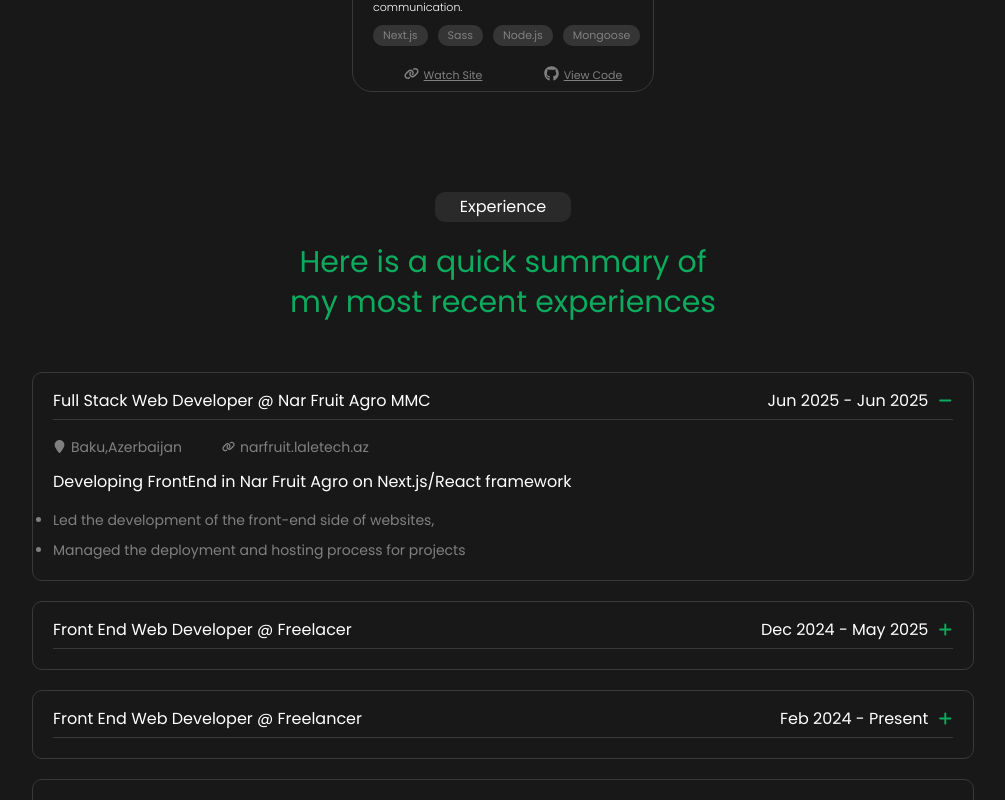
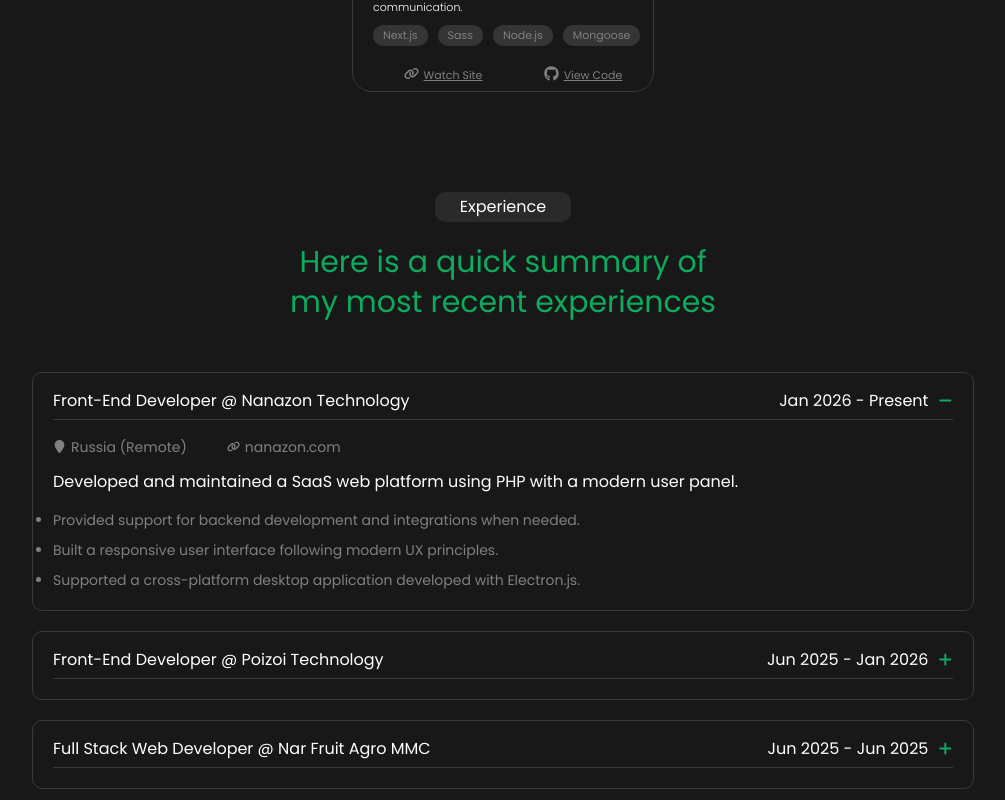
Before and after one commit to ElchinAbuzarli/TAI-IP-, a Next.js app: page / in a window 1280 px wide. Both pictures are taken after a click on the icon 1082 px from the left and 3201 px from the top of the page. Shown: the part 2801-3601 px from the top of the page, without its empty margins (137-1142 px from the left). Built offline with nearby package versions, Linux system fonts and the light colour scheme.

Commit message:
Refactor Experience component: updated project details for Nanazon and Poizoi, including new descriptions, links, and improved toggle functionality for experience cards.

```diff
--- a/components/experience/experience.jsx
+++ b/components/experience/experience.jsx
@@ -13,27 +13,15 @@
 import { useState } from "react";
 
 function Experience() {
-  const [showDetail1, setShowDetail1] = useState(false);
-  const [showDetail2, setShowDetail2] = useState(false);
-  const [showDetail3, setShowDetail3] = useState(false);
-  const [showDetail4, setShowDetail4] = useState(false);
+  const [showDetail1, setShowDetail1] = useState(false); // Nanazon
+  const [showDetail2, setShowDetail2] = useState(false); // Poizoi
+  const [showDetail3, setShowDetail3] = useState(false); // Nar Fruit
+  const [showDetail4, setShowDetail4] = useState(false); // LaleTech
 
-  // Toggle function for each card
-  const toggleDetail1 = () => {
-    setShowDetail1(!showDetail1);
-  };
-
-  const toggleDetail2 = () => {
-    setShowDetail2(!showDetail2);
-  };
-
-  const toggleDetail3 = () => {
-    setShowDetail3(!showDetail3);
-  };
-
-  const toggleDetail4 = () => {
-    setShowDetail4(!showDetail4);
-  };
+  const toggleDetail1 = () => setShowDetail1(!showDetail1);
+  const toggleDetail2 = () => setShowDetail2(!showDetail2);
+  const toggleDetail3 = () => setShowDetail3(!showDetail3);
+  const toggleDetail4 = () => setShowDetail4(!showDetail4);
 
   return (
     <section id="experience" className="experience-container">
@@ -43,6 +31,104 @@
           Here is a quick summary of my most recent experiences
         </h1>
 
+        {/* Nanazon Technology */}
+        <div className="experience-card">
+          <div className="experience-head">
+            <div className="head-div">
+              <h1>Front-End Developer @ Nanazon Technology</h1>
+              <h1>Jan 2026 - Present</h1>
+            </div>
+            <FontAwesomeIcon
+              className="exp-toggle"
+              icon={showDetail1 ? faMinus : faPlus}
+              onClick={toggleDetail1}
+            />
+          </div>
+
+          {showDetail1 && (
+            <div className="exp-detail">
+              <div className="exp-location">
+                <span>
+                  <FontAwesomeIcon className="exp-icon" icon={faLocationPin} />
+                 Russia (Remote)
+                </span>
+
+                <Link href="https://nanazon.com/">
+                  <FontAwesomeIcon className="exp-icon" icon={faLink} />
+                  nanazon.com
+                </Link>
+              </div>
+
+              <h1>
+                Developed and maintained a SaaS web platform using PHP with a
+                modern user panel.
+              </h1>
+
+              <ul className="exp-tech">
+                <li>
+                  Provided support for backend development and integrations when
+                  needed.
+                </li>
+                <li>
+                  Built a responsive user interface following modern UX
+                  principles.
+                </li>
+                <li>
+                  Supported a cross-platform desktop application developed with
+                  Electron.js.
+                </li>
+              </ul>
+            </div>
+          )}
+        </div>
+
+        {/* Poizoi Technology */}
+        <div className="experience-card">
+          <div className="experience-head">
+            <div className="head-div">
+              <h1>Front-End Developer @ Poizoi Technology</h1>
+              <h1>Jun 2025 - Jan 2026</h1>
+            </div>
+            <FontAwesomeIcon
+              className="exp-toggle"
+              icon={showDetail2 ? faMinus : faPlus}
+              onClick={toggleDetail2}
+            />
+          </div>
+
+          {showDetail2 && (
+            <div className="exp-detail">
+              <div className="exp-location">
+                <span>
+                  <FontAwesomeIcon className="exp-icon" icon={faLocationPin} />
+                  Baku,Azerbaijan
+                </span>
+
+                <Link href="https://poizoi-sas-tsx.vercel.app/en">
+                  <FontAwesomeIcon className="exp-icon" icon={faLink} />
+                  poizoi.com
+                </Link>
+              </div>
+
+              <h1>
+              Developed a SaaS web platform at Poizoi, including Admin Panel and User Panel from scratch.
+              </h1>
+
+              <ul className="exp-tech">
+                <li>
+                  Designed and implemented all UI/UX without a dedicated
+                  designer, ensuring a consistent product experience.
+                </li>
+                <li>
+                  Developed a cross-platform multi-login desktop application
+                  using Tauri.
+                </li>
+              </ul>
+            </div>
+          )}
+        </div>
+
+        {/* Nar Fruit Agro */}
         <div className="experience-card">
           <div className="experience-head">
             <div className="head-div">
@@ -51,12 +137,12 @@
             </div>
             <FontAwesomeIcon
               className="exp-toggle"
-              icon={showDetail4 ? faMinus : faPlus}
-              onClick={toggleDetail4}
+              icon={showDetail3 ? faMinus : faPlus}
+              onClick={toggleDetail3}
             />
           </div>
 
-          {showDetail4 && (
+          {showDetail3 && (
             <div className="exp-detail">
               <div className="exp-location">
                 <span>
@@ -85,107 +171,13 @@
             </div>
           )}
         </div>
-        {/* CARD 1 */}
-        <div className="experience-card">
-          <div className="experience-head">
-            <div className="head-div">
-              <h1>Front End Web Developer @ Freelacer</h1>
-              <h1>Dec 2024 - May 2025</h1>
-            </div>
-            <FontAwesomeIcon
-              className="exp-toggle"
-              icon={showDetail1 ? faMinus : faPlus}
-              onClick={toggleDetail1}
-            />
-          </div>
 
-          {showDetail1 && (
-            <div className="exp-detail">
-              <div className="exp-location">
-                <span>
-                  <FontAwesomeIcon className="exp-icon" icon={faLocationPin} />
-                  Baku,Azerbaijan
-                </span>
-
-                <Link href="https://www.bookmall.az/">
-                  <FontAwesomeIcon className="exp-icon" icon={faLink} />
-                  bookmall.az
-                </Link>
-              </div>
-
-              <h1>
-                Developing QR Menu website in Bookmall on Next.js/React
-                framework
-              </h1>
-
-              <ul className="exp-tech">
-                <li> Led the development of the front-end side of websites,</li>
-                <li>
-                  {" "}
-                  Managed the deployment and hosting process for projects
-                </li>
-              </ul>
-            </div>
-          )}
-        </div>
-
-        {/* CARD 2 */}
-        <div className="experience-card">
-          <div className="experience-head">
-            <div className="head-div">
-              <h1>Front End Web Developer @ Freelancer</h1>
-              <h1>Feb 2024 - Present</h1>
-            </div>
-            <FontAwesomeIcon
-              className="exp-toggle"
-              icon={showDetail2 ? faMinus : faPlus}
-              onClick={toggleDetail2}
-            />
-          </div>
-
-          {showDetail2 && (
-            <div className="exp-detail">
-              <div className="exp-location">
-                <span>
-                  <FontAwesomeIcon className="exp-icon" icon={faLocationPin} />
-                  Baku,Azerbaijan
-                </span>
-
-                {/* <Link href="https://www.laletech.az/">
-                  <FontAwesomeIcon className="exp-icon" icon={faLink} />
-                  laletech.az
-                </Link> */}
-              </div>
-
-              <h1>
-                Developing Front End in News Website on Next.js/React framework
-                and
-              </h1>
-
-              <ul className="exp-tech">
-                <li>
-                  Create visually appealing websites aligned with client
-                  requirements and brand identity.
-                </li>
-                <li>
-                  Ensure websites are optimized for all devices, providing a
-                  seamless user experience.
-                </li>
-                <li>
-                  Implement interactive features using JavaScript to enhance
-                  user engagement using Next.js framework
-                </li>
-              </ul>
-            </div>
-          )}
-        </div>
-
-        {/* CARD 4 */}
+        {/* LaleTech MMC */}
         <div className="experience-card">
           <div className="experience-head">
             <div className="head-div">
               <h1>Full Stack Web Developer @ Laletech MMC</h1>
-              <h1>Aug 2023 - Mart 2024</h1>
+              <h1>Aug 2023 - Mar 2024</h1>
             </div>
             <FontAwesomeIcon
               className="exp-toggle"
```
